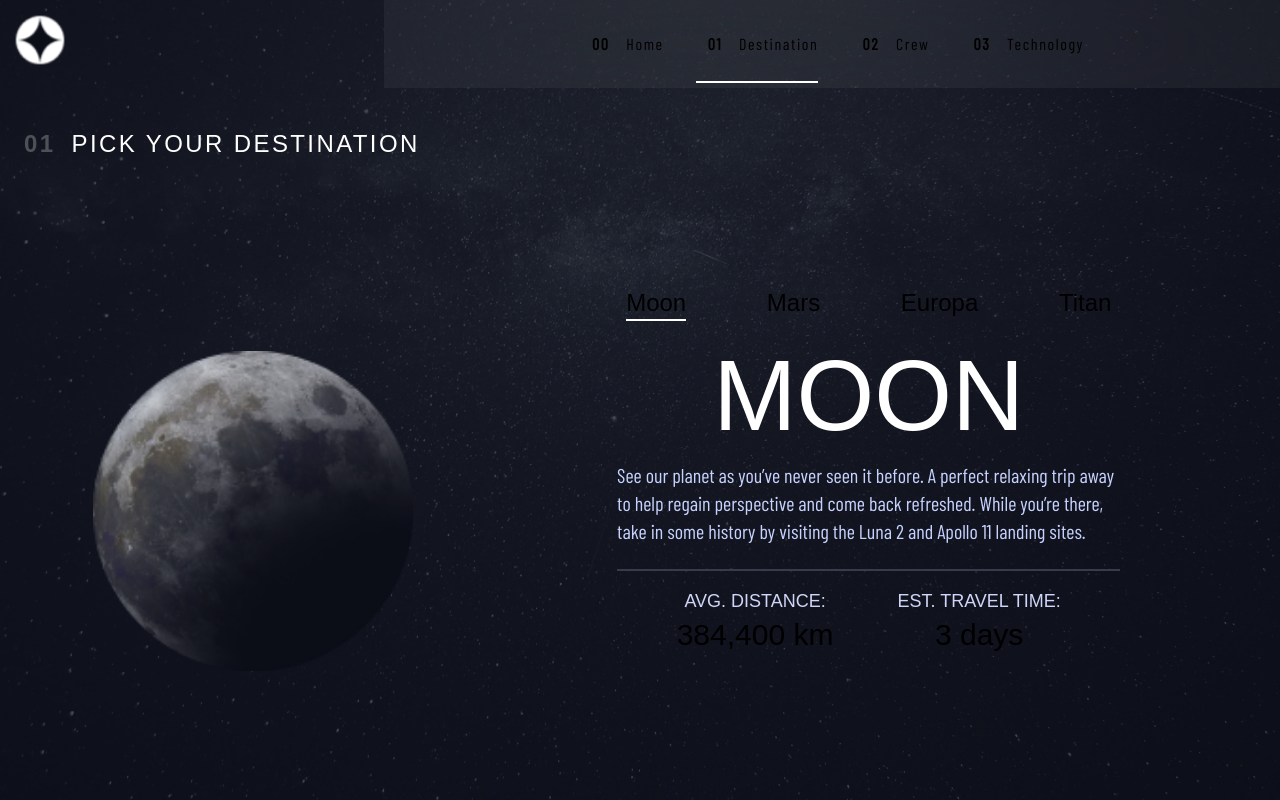
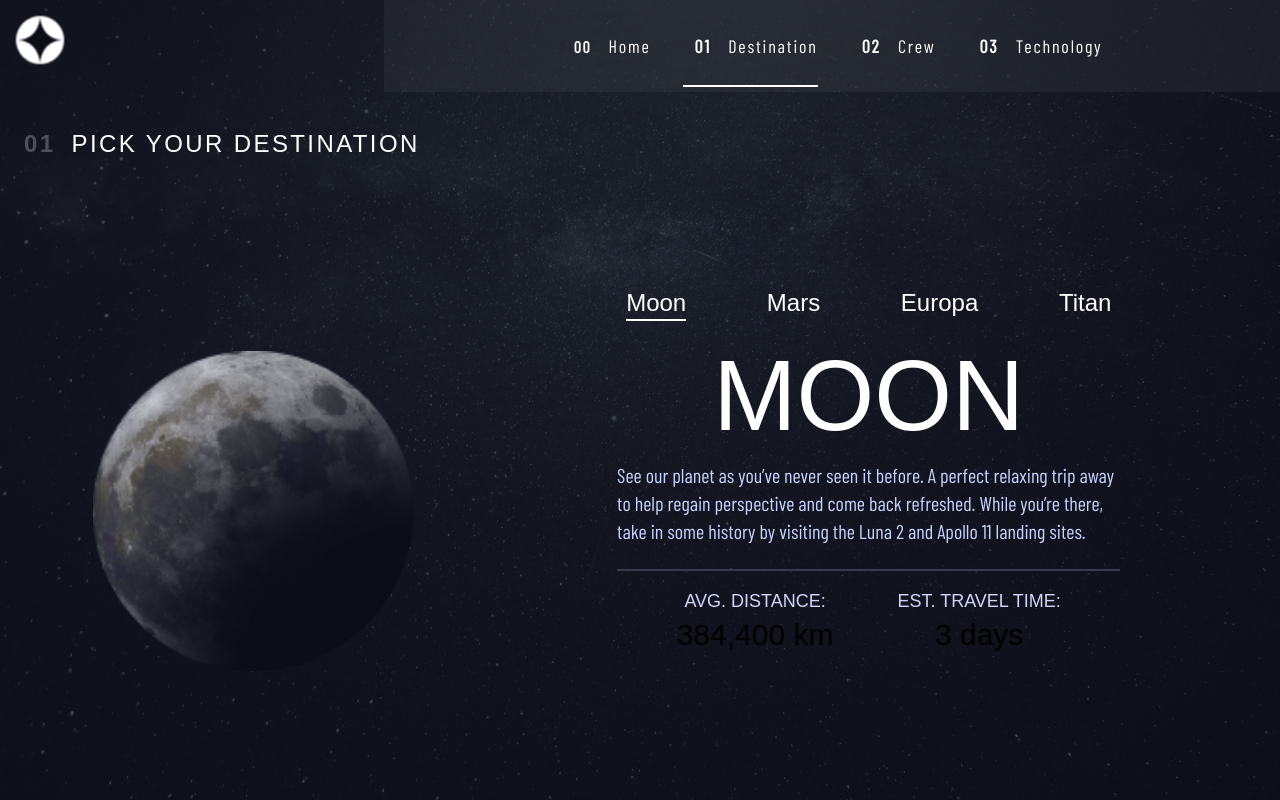
Before and after one commit to audu-joshua/space, a Next.js app: page /destination in a window 1280 px wide. Built offline with nearby package versions, Linux system fonts and the light colour scheme; a web font is replaced by a local one.

Commit message:
Made Changes to Design

```diff
--- a/components/Crew/index.tsx
+++ b/components/Crew/index.tsx
@@ -130,7 +130,7 @@ export function Crew() {
       <div className='flex justify-between md:justify-evenly px-3 lg:px-20 h-fit group'>
       <div
     onClick={() => handleCrewMemberClick('Commander')}
-    className={`w-6 h-6 lg:w-8 lg:h-8 rounded-full border border-white cursor-pointer transition duration-300 ease-in-out ${
+    className={`w-6 h-6 lg:w-8 lg:h-8 rounded-full border  border-white cursor-pointer transition duration-300 ease-in-out ${
       selectedCrew === 'Commander' ? 'bg-white' : ''
     }`}
   ></div>
--- a/components/Destination/index.tsx
+++ b/components/Destination/index.tsx
@@ -51,8 +51,8 @@ export function Destination() {
         setSelectedLoaction(location);
     }
 
-    const SelectedLabelClass = 'border-b-2 border-white border-solid'
-    const UnelectedClassLabel = 'cursor-pointer'
+    const SelectedLabelClass = 'border-b-2 border-white border-solid text-white'
+    const UnelectedClassLabel = 'cursor-pointer text-white'
 
     const Styles = {
         bgImageMobile:{
--- a/components/NavBar/index.tsx
+++ b/components/NavBar/index.tsx
@@ -51,7 +51,7 @@ export function Navbar() {
 
         {isOpen && (
           <div className='justify-end flex h-screen absolute w-full bg-transparent'>
-          <div className={`h-screen w-[70%] grid justify-center bg-white bg-opacity-5 backdrop-blur-3xl ${styles.nav}`}>
+          <div className={`h-screen w-[70%] grid justify-center bg-white text-white bg-opacity-5 backdrop-blur-3xl ${styles.nav}`}>
             <ul className='pt-28'>
               <li className='py-4 text-base font-normal tracking-widest'>
                 <Link href={'./'} onClick={CloseNavbar}><strong className='px-3 text-base font-bold'>00 </strong> Home </Link>
@@ -81,27 +81,27 @@ export function Navbar() {
                 <Image src={Logo} alt='Logo' width={48} height={48}/>
               </Link>
             </div>
-            <div className={` w-[70%] flex justify-center bg-white bg-opacity-5 backdrop-blur-3xl p-4`}>
+            <div className={` w-[70%] flex justify-center bg-white text-white bg-opacity-5 backdrop-blur-3xl p-4`}>
             <ul className='flex justify-between gap-8'>
-              <li className='py-4 text-base font-normal tracking-widest cursor-pointer'>
+              <li className='py-4 text-lg font-normal tracking-widest cursor-pointer'>
                 <Link href={'./'} onClick={CloseNavbar} className={
               pathname === "/" ? "border-b-[2px] border-white pb-7" : ""
             }><strong className='px-3  text-base font-bold'>00 </strong> Home </Link>
               </li>
 
-              <li className='py-4 text-base font-normal tracking-widest'>
+              <li className='py-4 text-lg font-normal tracking-widest'>
                 <Link href={"/destination"} onClick={CloseNavbar} className={
               pathname === "/destination" ? "border-b-[2px] border-white pb-7" : ""
             }><strong className='px-3 font-bold'>01 </strong> Destination </Link>
               </li>
 
-              <li className='py-4 text-base font-normal tracking-widest cursor-pointer'>
+              <li className='py-4 text-lg font-normal tracking-widest cursor-pointer'>
                 <Link href={"/crew"} className={
               pathname === "/crew" ? "border-b-[2px] border-white pb-7" : ""
             }><strong className='px-3 font-bold'>02 </strong> Crew </Link>
               </li>
 
-              <li className='py-4 text-base font-normal tracking-widest cursor-pointer'>
+              <li className='py-4 text-lg font-normal tracking-widest cursor-pointer'>
                 <Link href={"/technology"} className={
               pathname === "/technology" ? "border-b-[2px] border-white pb-7" : ""
             }><strong className='px-3 font-bold'>03 </strong> Technology </Link>
```
